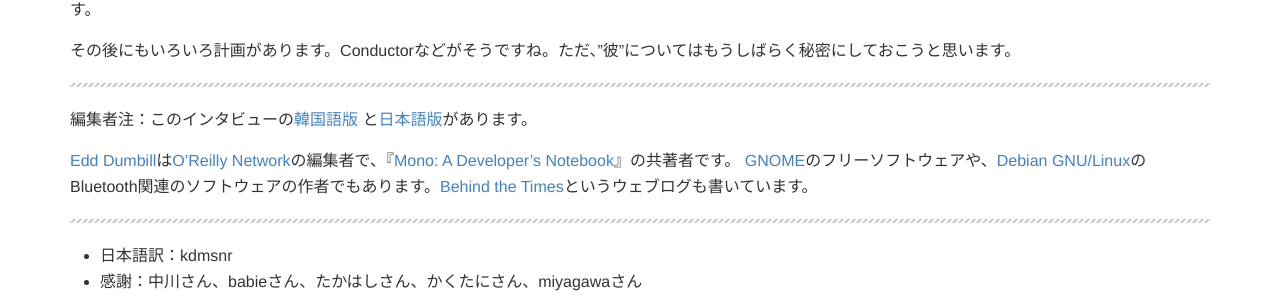
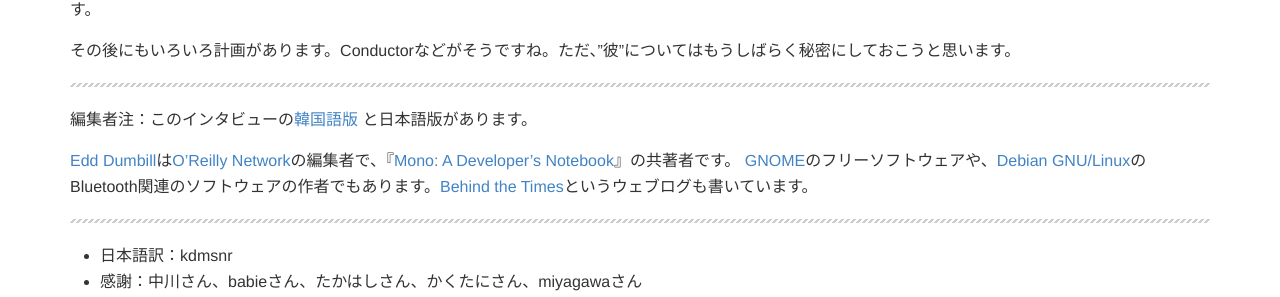
Before and after one commit to kdmsnr/kdmsnr.github.io, a Jekyll site: the page built from translations/interview-with-dhh/index.md, in a window 1280 px wide and 900 px high, scrolled down 4111 px. Shown: the part 149-446 px from the top of the window. Built offline with Jekyll 4.4.1, drawn with Linux system fonts in a browser that asks for light colours; nearby versions of some CDN libraries; library files that are not in the unit come from our copies; comment, search, counter and statistics services are not loaded; some of the changed lines change nothing that is shown.

Commit message:
update link

```diff
--- a/translations/interview-with-dhh/index.md
+++ b/translations/interview-with-dhh/index.md
@@ -188,7 +188,7 @@
 ------------------------------------------------------------------------
 
 編集者注：このインタビューの[韓国語版](http://wiki.rubykr.org/show/KoreanDoc_RubyOnRails_AnInterviewWithDavidHeinemeierHansson)
-と[日本語版](http://capsctrl.que.jp/kdmsnr/wiki/transl/?AnInterviewWithDHH)があります。
+と日本語版があります。
 
 [Edd Dumbill](http://www.oreillynet.com/pub/au/96)は[O'Reilly
 Network](http://www.oreillynet.com/)の編集者で、『[Mono: A Developer's
```
